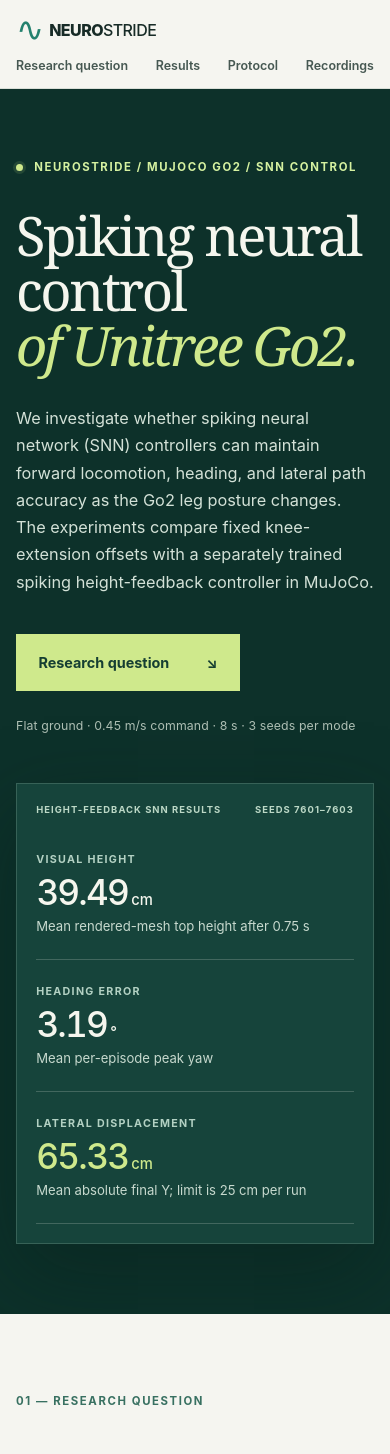
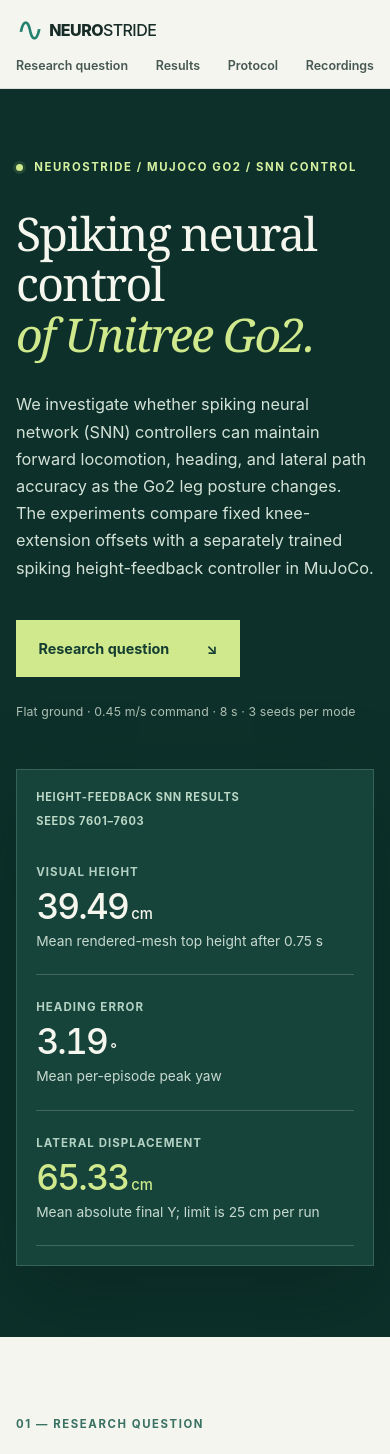
Before and after one commit to MoiseIranejeje/NeuroStride_Starter, a React (Vite) app in the folder dashboard/: page / in a window 390 px wide. Shown: the top 1454 px of the page. Built offline with nearby package versions, Linux system fonts and the light colour scheme.

Commit message:
Improve technical heading readability and remove decorative labels

```diff
--- a/dashboard/src/styles.css
+++ b/dashboard/src/styles.css
@@ -56,7 +56,7 @@ p { line-height:1.65; }
 .hero-inner { min-height:630px; display:grid; grid-template-columns:minmax(0,1.25fr) minmax(300px,.75fr); align-items:center; gap:clamp(3rem,8vw,8rem); padding-block:clamp(5rem,8vw,8rem); }
 .hero-eyebrow { margin-bottom:2rem; color:#d5f1a0; display:flex; align-items:center; gap:.7rem; }
 .signal-dot { display:inline-block; width:7px; height:7px; flex:none; border-radius:50%; background:var(--accent); box-shadow:0 0 0 3px rgb(207 233 140 / .12); }
-.hero h1 { font-size:clamp(3.8rem,6.4vw,7.25rem); line-height:1.015; margin-bottom:2rem; }
+.hero h1 { font-size:clamp(3rem,5.1vw,5.5rem); line-height:1.09; margin-bottom:2rem; max-width:16ch; letter-spacing:-.035em; }
 .hero h1 em { color:var(--accent); font-weight:400; }
 .hero-description { max-width:53ch; color:#d3e1d7; font-size:clamp(1.02rem,1.35vw,1.26rem); line-height:1.67; margin-bottom:2.4rem; }
 .hero-actions { display:flex; flex-wrap:wrap; align-items:center; gap:1.6rem; }
@@ -64,14 +64,13 @@ p { line-height:1.65; }
 .primary-link:hover { background:#e3f5b2; }
 .hero-meta { font-size:.77rem; color:#aebfb4; letter-spacing:.01em; }
 .hero-evidence { background:#16443b; border:1px solid #376257; padding:1.5rem 1.8rem 1.2rem; box-shadow:0 30px 80px #051f1966; }
-.hero-evidence-top { display:flex; justify-content:space-between; gap:1rem; font-size:.59rem; font-weight:750; color:#bcd8c6; letter-spacing:.11em; margin-bottom:.65rem; }
+.hero-evidence-top { display:flex; flex-wrap:wrap; justify-content:space-between; gap:.45rem 1rem; font-size:.69rem; font-weight:750; color:#bcd8c6; letter-spacing:.065em; margin-bottom:.65rem; }
 .hero-metric { padding:1.5rem 0 1.4rem; border-bottom:1px solid #42675e; display:grid; gap:.28rem; }
-.hero-metric-index { font-size:.67rem; color:#b3d1c3; font-weight:750; letter-spacing:.12em; }
+.hero-metric-index { font-size:.72rem; color:#b3d1c3; font-weight:750; letter-spacing:.09em; }
 .hero-metric strong { font-size:clamp(2.2rem,3vw,3.5rem); letter-spacing:-.05em; font-weight:510; line-height:1.15; font-variant-numeric:tabular-nums; }
 .hero-metric small { font-size:.42em; margin-inline-start:.22em; font-weight:450; letter-spacing:0; }
-.hero-metric > span:last-child { color:#c7d9ce; font-size:.82rem; line-height:1.45; }
+.hero-metric > span:last-child { color:#c7d9ce; font-size:.86rem; line-height:1.55; }
 .hero-metric-warning strong { color:var(--accent); }
-.hero-evidence-bottom { padding-top:1.2rem; color:#abc3b7; font-size:.67rem; line-height:1.5; }
 .story-section { scroll-margin-top:1.5rem; }
 .section-intro { display:grid; grid-template-columns:minmax(0,1fr) minmax(0,.55fr); align-items:end; gap:4rem; margin-bottom:3.2rem; }
 .section-intro h2 { margin-bottom:0; }
@@ -95,9 +94,6 @@ p { line-height:1.65; }
 .lab-heading { display:flex; align-items:end; justify-content:space-between; gap:3rem; margin-bottom:3rem; }
 .lab-heading h2 { margin-bottom:1.1rem; }
 .lab-heading p:last-child { color:var(--muted); max-width:62ch; margin-bottom:0; }
-.lab-method-tag { flex:none; text-align:end; font-size:.72rem; font-weight:750; letter-spacing:.06em; color:#376453; line-height:1.8; }
-.lab-method-tag .signal-dot { margin-inline-end:.35rem; background:#469779; box-shadow:none; }
-.lab-method-tag small { color:#677a6f; font-weight:400; letter-spacing:0; }
 .study-switch { display:flex; gap:0; border-bottom:1px solid #bbcabe; margin-bottom:0; }
 .study-tab { display:grid; gap:.3rem; background:transparent; text-align:start; padding:1.25rem 2rem 1.1rem; border:0; border-bottom:3px solid transparent; cursor:pointer; color:#48685c; min-width:195px; }
 .study-tab:hover { background:#e1e9df; }
@@ -169,7 +165,6 @@ tbody tr:hover { background:#edf4eb; }
 .episodes-section h2 { max-width:12ch; }
 .episodes-section p { color:#cadbd1; max-width:50ch; }
 .archive-card { padding:2.4rem; background:#20493f; border:1px solid #4d7567; }
-.archive-icon { width:58px; height:58px; display:grid; place-items:center; border:1px solid #a2c2b3; border-radius:50%; color:var(--accent); margin-bottom:2.4rem; font-size:1.05rem; }
 .archive-card strong { font-size:1.13rem; }
 .archive-card p { font-size:.89rem; margin:1rem 0 2rem; }
 .archive-card a { color:var(--accent); font-size:.87rem; font-weight:700; text-decoration:underline; text-underline-offset:.3em; }
@@ -181,7 +176,7 @@ tbody tr:hover { background:#edf4eb; }
 
 @media (max-width:1000px) {
   .hero-inner { grid-template-columns:1fr 330px; gap:3rem; }
-  .hero h1 { font-size:clamp(3.5rem,7vw,5.6rem); }
+  .hero h1 { font-size:clamp(3rem,5.5vw,4.8rem); }
   .section-intro { grid-template-columns:1fr 1fr; gap:2rem; }
   .story-card { padding:1.55rem; }
   .card-number { font-size:3.4rem; }
@@ -194,7 +189,7 @@ tbody tr:hover { background:#edf4eb; }
   .header-action { display:none; }
   .site-nav { gap:1rem; font-size:.78rem; }
   .hero-inner { grid-template-columns:1fr; padding-block:4.4rem; gap:3rem; }
-  .hero h1 { font-size:clamp(3.4rem,10vw,5.2rem); }
+  .hero h1 { font-size:clamp(2.9rem,8.8vw,4.6rem); }
   .hero-evidence { max-width:560px; }
   .hero-meta { width:100%; }
   .section-intro { grid-template-columns:1fr; gap:1rem; }
@@ -217,7 +212,7 @@ tbody tr:hover { background:#edf4eb; }
 }
 @media (max-width:410px) {
   .site-nav { width:100%; justify-content:space-between; }
-  .hero h1 { font-size:3.4rem; }
+  .hero h1 { font-size:2.9rem; }
   .study-tab { min-width:0; flex:1; padding:1rem .75rem; }
   .study-tab strong { font-size:.85rem; }
   .chart-row { grid-template-columns:90px minmax(0,1fr) 58px; gap:.45rem; }
```
